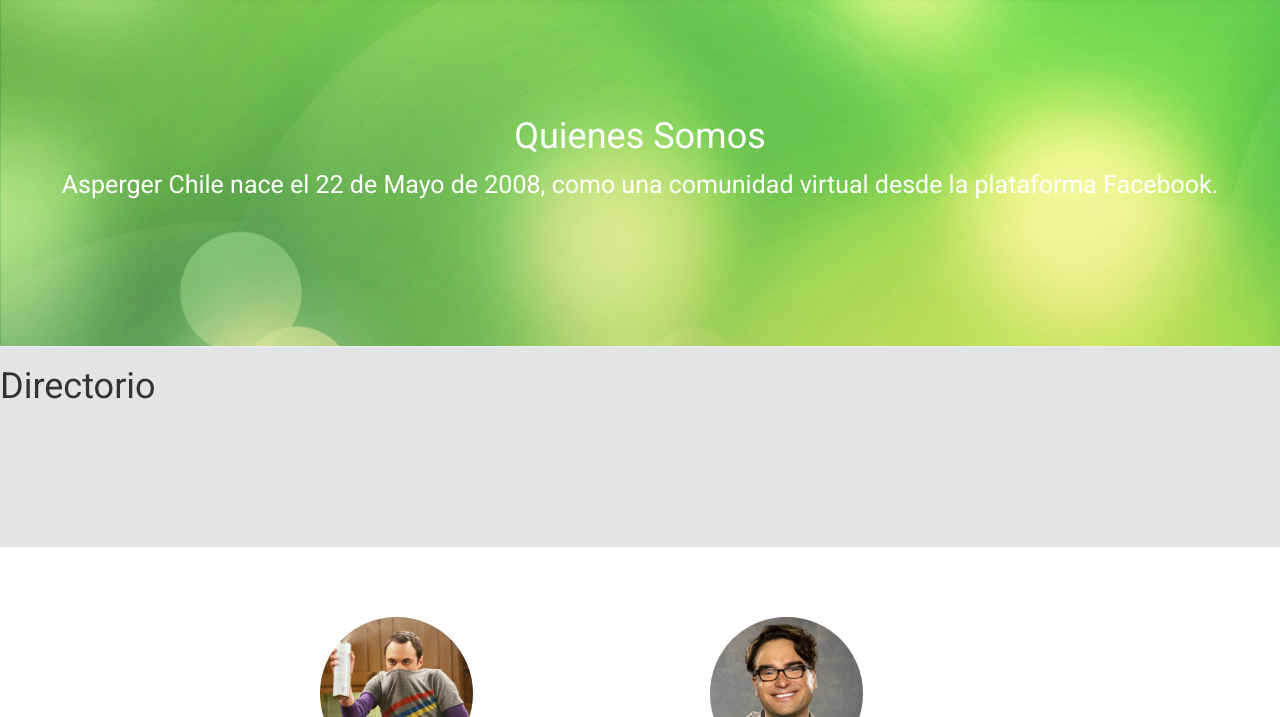
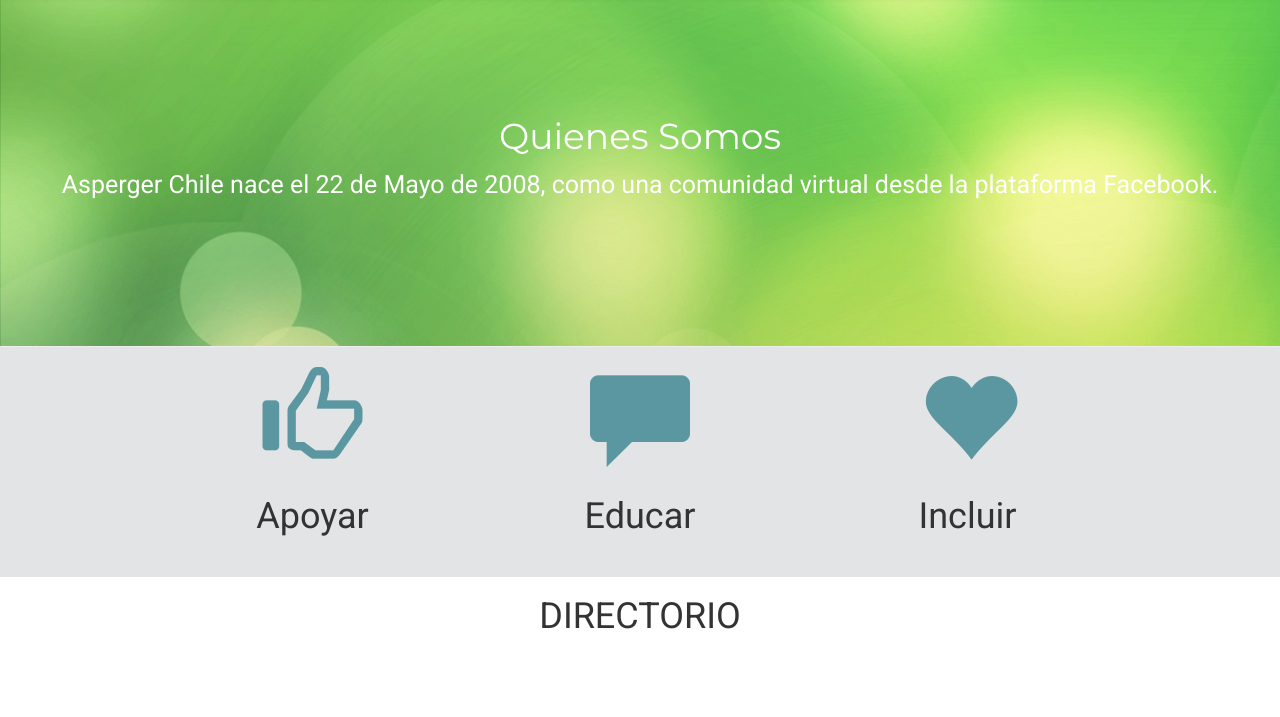
Before and after one commit to Pnlpz/pruebahtmlcss, a plain HTML site: page nosotros.html in a window 1280 px wide. Shown: the part 83-800 px from the top of the page. Drawn offline with nearby package versions, Linux system fonts and the light colour scheme.

Commit message:
glyphicons

```diff
--- a/nosotros.css
+++ b/nosotros.css
@@ -32,12 +32,24 @@ body {
   text-align: center;
   padding-top: 100px;
   margin: 0 !important;
+  font-family: 'Montserrat', sans-serif;
+
 }
 #directorio {
   margin-top: 0;
-  height: 200px;
+  height: 230px;
   background-color: #e3e4e5;
   width: 100%;
+  text-align: center;
+  font-family: 'Montserrat', sans-serif;
+}
+#directorio2 {
+  height: 100px;
+  text-align: center;
+}
+.glyphicon {
+  font-size: 100px;
+  color: #5b97a0;
 }
 .tbbt {
   border-radius: 50%;
--- a/nosotros.html
+++ b/nosotros.html
@@ -41,6 +41,7 @@
     </div><!-- /.navbar-collapse -->
   </div><!-- /.container-fluid -->
   </nav>
+  <!--header-->
 <div class="container-fluid">
   <div class="page-header">
     <h1>Quienes Somos</h1>
@@ -48,11 +49,30 @@
 
   </div>
 </div>
+
+<!--glyphicons-->
 <div class="container-fluid" id="directorio">
+  <div class="row">
+    <div class="col-md-2 col-md-offset-2">
+      <h1 class="glyphicon glyphicon-thumbs-up"></h1>
+      <h1>Apoyar</h1>
+    </div>
+    <div class="col-md-2 col-md-offset-1">
+      <h1 class="glyphicon glyphicon-comment"></h1>
+      <h1>Educar</h1>
+    </div>
+    <div class="col-md-2 col-md-offset-1">
+      <h1 class="glyphicon glyphicon-heart"></h1>
+      <h1>Incluir</h1>
+    </div>
+  </div>
+</div>
 
-  <h1> Directorio</h1>
+<!--directorio-->
+<div class="container-fluid" id="directorio2">
+  <h1>DIRECTORIO</h1>
+</div>
 
-</div>
 <div class="container">
   <div class="row somos">
     <div class="col-md-3 col-md-offset-2 somos">
```
